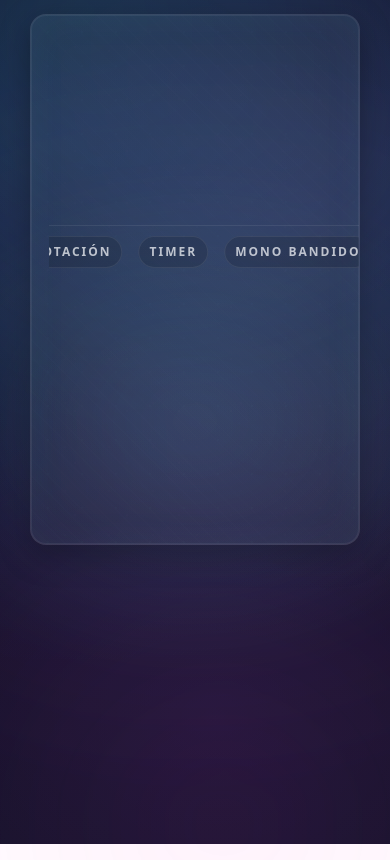
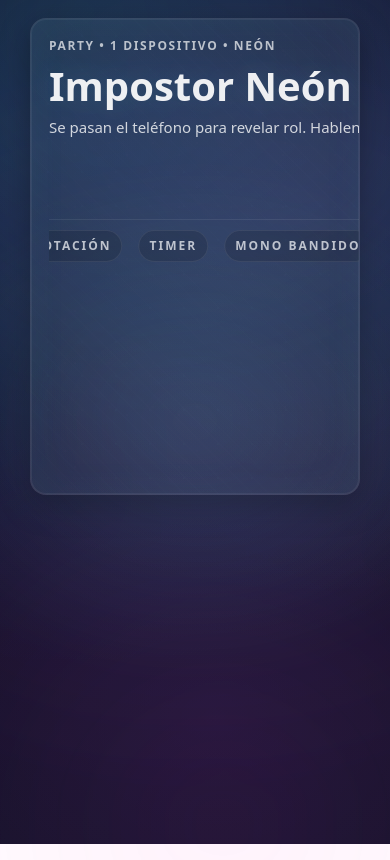
Before and after one commit to juliancourse07/impostor-neon, a React (Vite) app: page / in a window 390 px wide. Built offline with nearby package versions, Linux system fonts and the light colour scheme.

Commit message:
Fix mobile hero visibility and layout

```diff
--- a/src/App.css
+++ b/src/App.css
@@ -718,3 +718,59 @@ body.mono-bandido button:hover:not(:disabled) {
   border-radius: 999px;
   border: 2px solid rgba(0, 0, 0, 0.35);
 }
+
+/* --- FIX: hero visible on mobile --- */
+.hero-card {
+  text-align: left;
+}
+
+.hero {
+  position: relative;
+  z-index: 2;
+}
+
+@media (max-width: 720px) {
+  .hero {
+    grid-template-columns: 1fr;
+    gap: 14px;
+    text-align: left;
+  }
+
+  .hero-title {
+    font-size: 40px;
+  }
+
+  .hero-right {
+    min-height: 200px;
+  }
+
+  .hero-emblem svg {
+    width: 180px;
+    height: 180px;
+    display: block;
+    margin: 0 auto;
+  }
+
+  .hero-marquee {
+    margin-top: 14px;
+  }
+}
+
+/* make sure sparkles overlay never hides content */
+.card::before {
+  z-index: 0;
+}
+.screen {
+  z-index: 1;
+}
+
+@media (max-width: 520px) {
+  .app-shell {
+    padding-top: 18px;
+  }
+
+  /* En móvil el card debe ser 100% del ancho disponible */
+  .card {
+    width: 100% !important;
+  }
+}
```
Also changed, not shown: src/App.tsx (+21 -8 lines).
